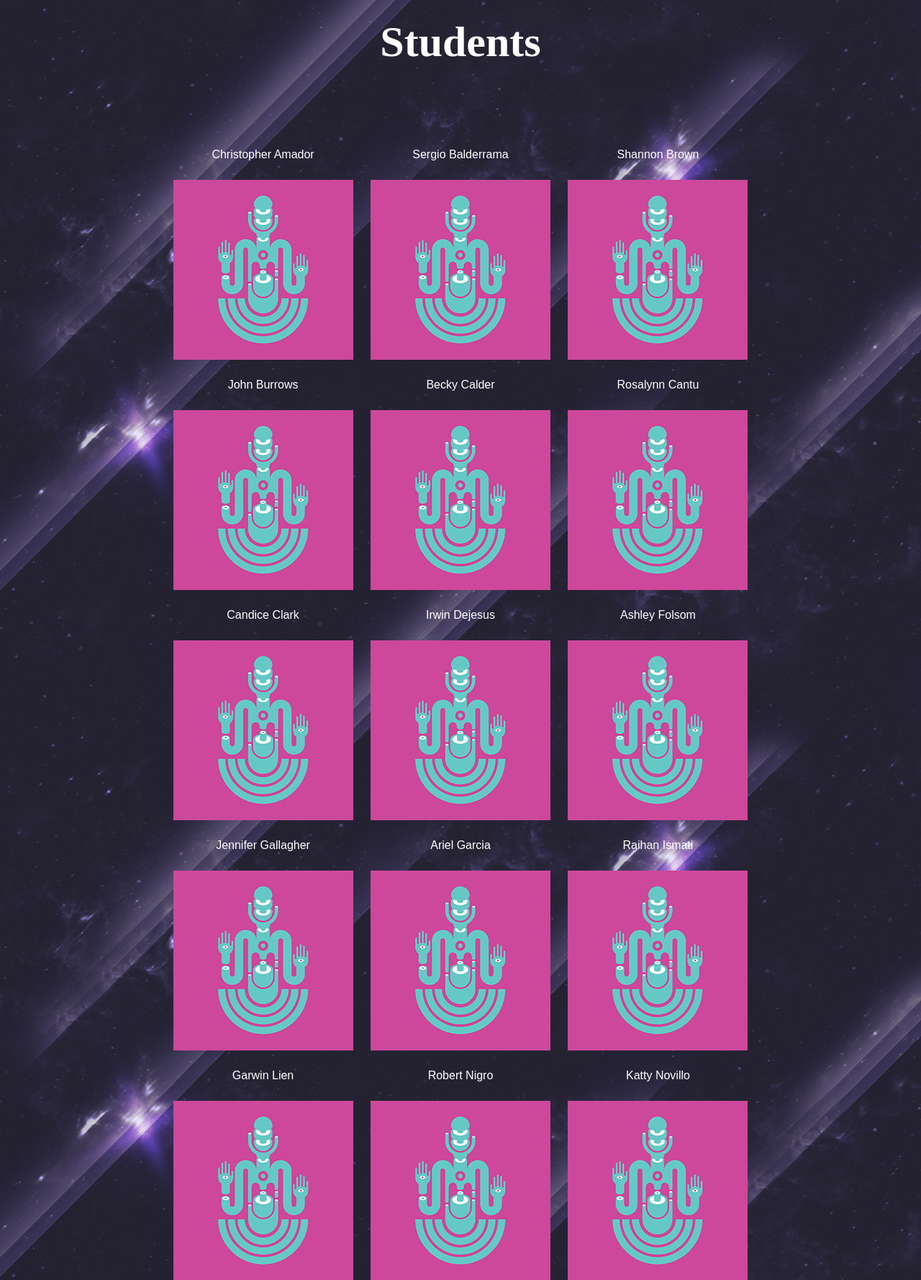
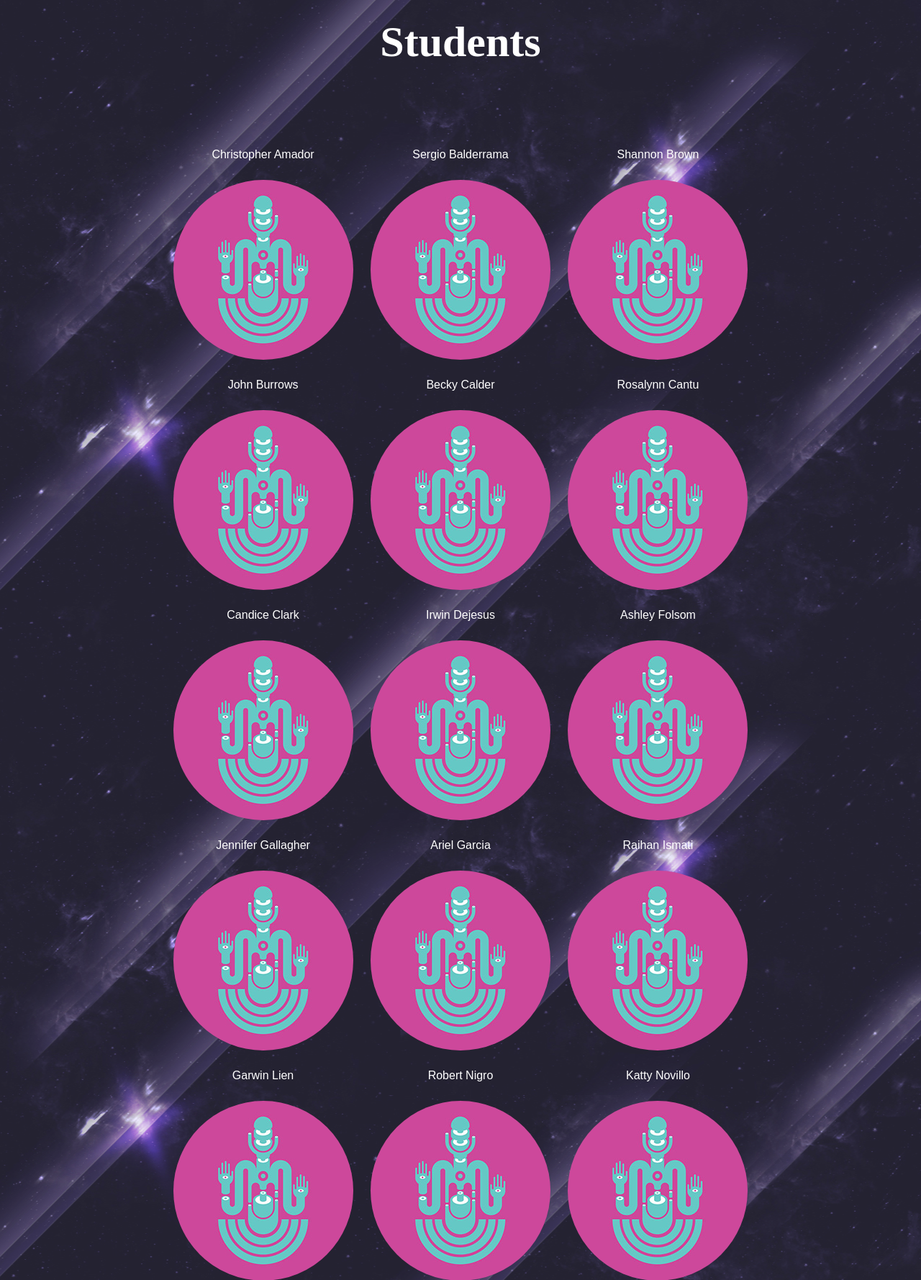
Before and after one commit to vinh291/Senior-Show-Fall-2013, a PHP site: page /dy_homepage.php in a window 1280 px wide. Shown: the part 2310-4089 px from the top of the page at 72% size. Run offline with PHP 8.4, Linux system fonts and the light colour scheme; some libraries are stand-ins or nearby versions.

Commit message:
Made students Circles

```diff
--- a/css/component.css
+++ b/css/component.css
@@ -18,6 +18,7 @@
 	outline: none;
 	display: block;
 	position: relative;
+	border-radius: 100%;
 }
 
 .og-grid li.og-expanded > a::after {
```
